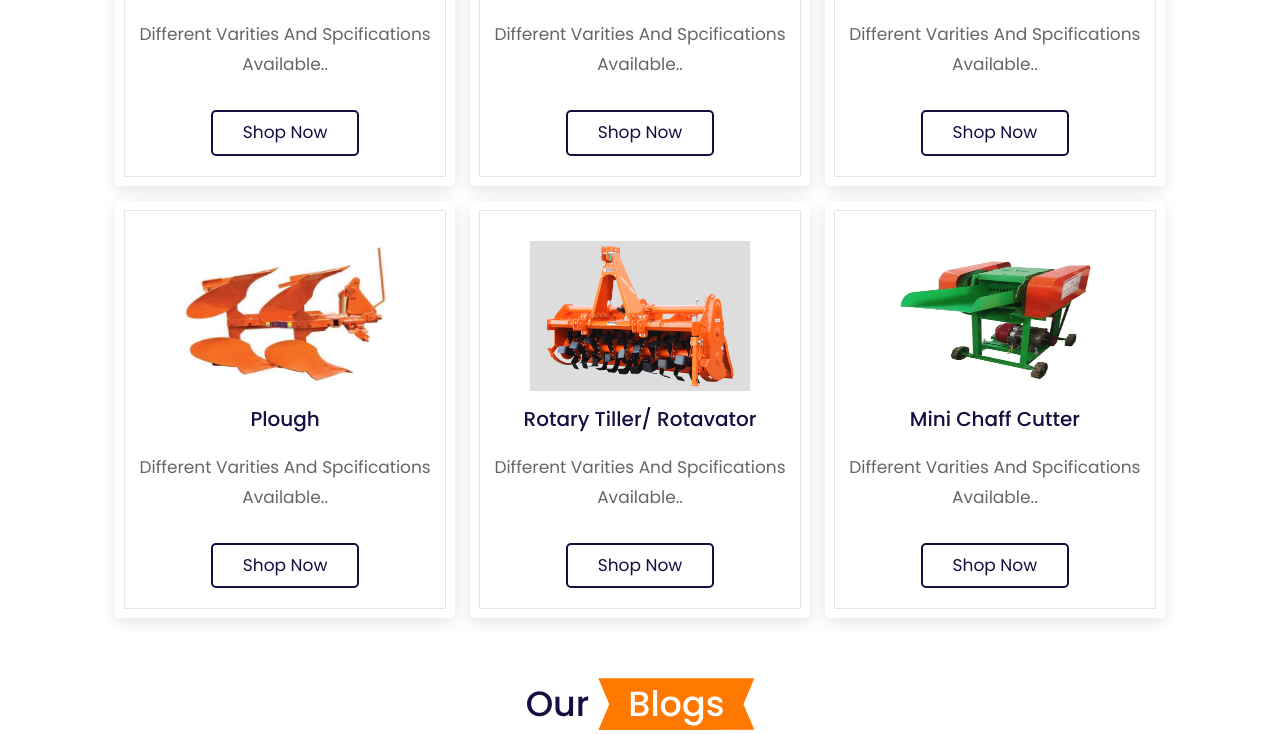
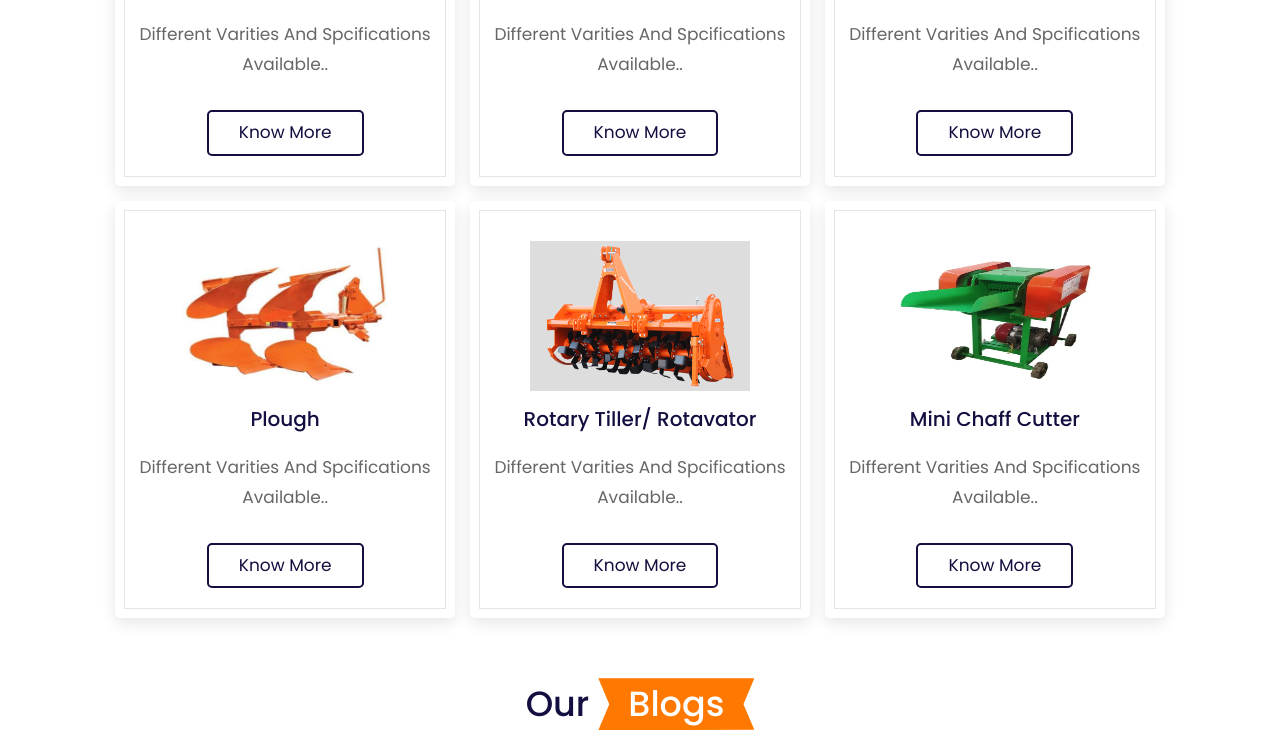
Before and after one commit to rohanmalve/s_Agro, a Django app: page / in a window 1280 px wide. Shown: the part 1891-2625 px from the top of the page. Run offline with Django 4.2, Linux system fonts and the light colour scheme; data comes from the database, SQL or seed files in the repository.

Commit message:
Update index.html

```diff
--- a/template/index.html
+++ b/template/index.html
@@ -168,7 +168,7 @@
             <img src="/media/{{cat.image}}" alt="" style="width: 22rem;">
             <h3>{{cat.title}}</h3>
             <p>Different Varities and Spcifications available..</p>
-            <a href="/Category/{{cat.url}}" class="bt">shop now</a>
+            <a href="/Category/{{cat.url}}" class="bt">Know more</a>
 
         </div>
         {% endfor %}
```
